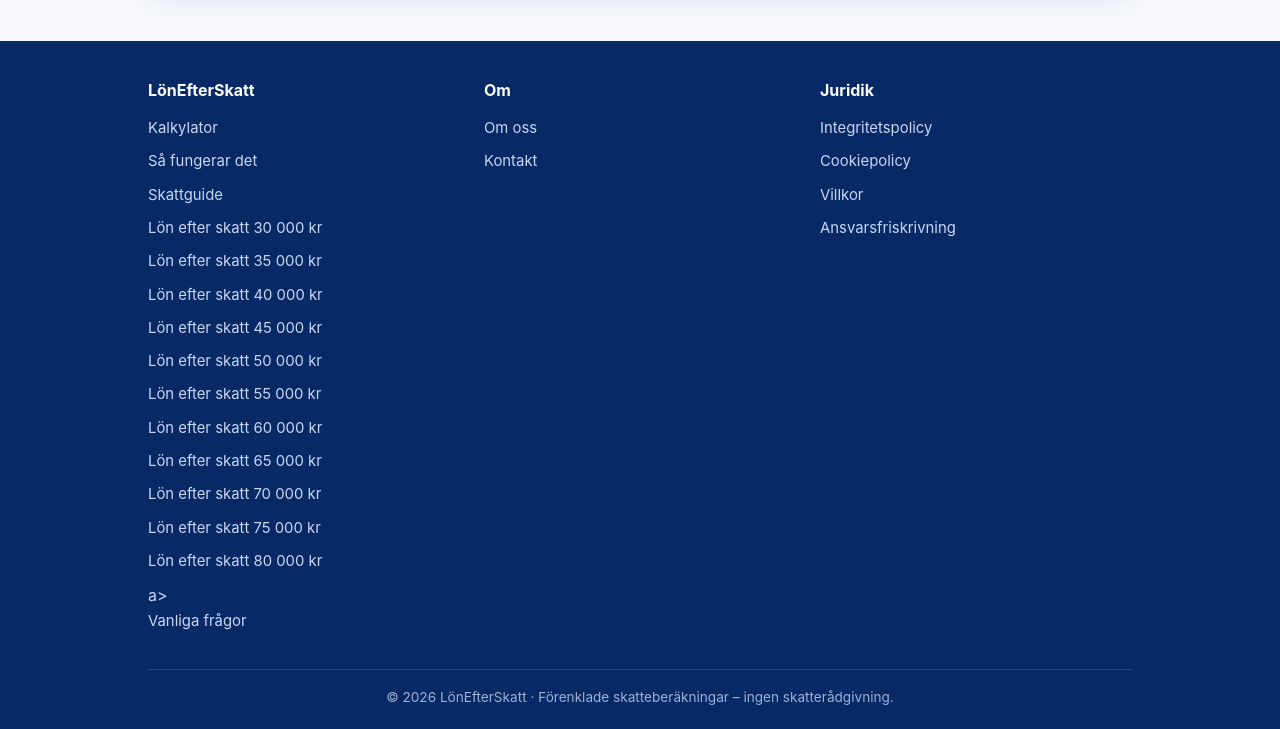
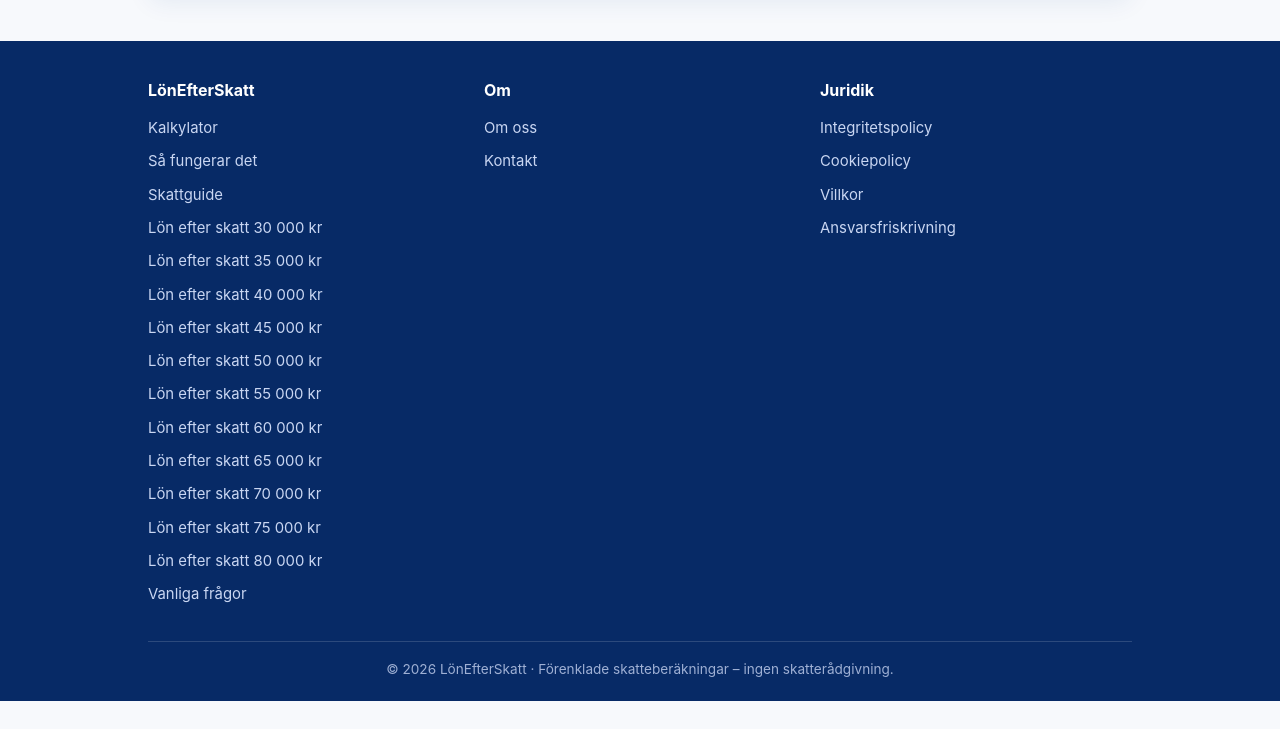
Before and after one commit to mirzacreative/lon-efter-skatt, a plain HTML site: page index.html in a window 1280 px wide. Shown: the part 1650-2379 px from the top of the page. After the commit the page ends 2351 px from the top, so only its background shows below. Drawn offline with Linux system fonts and the light colour scheme.

Commit message:
Fix stray text after lon-efter-skatt-80000 homepage link

```diff
--- a/index.html
+++ b/index.html
@@ -152,7 +152,7 @@ Individuella avdrag (t.ex. reseavdrag, ränteavdrag), kyrkoavgift och begravning
 <footer class="site-footer">
 <div class="wrap">
 <div class="cols">
-<div><h4>LönEfterSkatt</h4><a href="index.html">Kalkylator</a><a href="sa-fungerar-det.html">Så fungerar det</a><a href="skatt-i-sverige-guide.html">Skattguide</a><a href="lon-efter-skatt-30000-kr.html">Lön efter skatt 30 000 kr</a><a href="lon-efter-skatt-35000-kr.html">Lön efter skatt 35 000 kr</a><a href="lon-efter-skatt-40000-kr.html">Lön efter skatt 40 000 kr</a><a href="lon-efter-skatt-45000-kr.html">Lön efter skatt 45 000 kr</a><a href="lon-efter-skatt-50000-kr.html">Lön efter skatt 50 000 kr</a><a href="lon-efter-skatt-55000-kr.html">Lön efter skatt 55 000 kr</a><a href="lon-efter-skatt-60000-kr.html">Lön efter skatt 60 000 kr</a><a href="lon-efter-skatt-65000-kr.html">Lön efter skatt 65 000 kr</a><a href="lon-efter-skatt-70000-kr.html">Lön efter skatt 70 000 kr</a><a href="lon-efter-skatt-75000-kr.html">Lön efter skatt 75 000 kr</a><a href="lon-efter-skatt-80000-kr.html">Lön efter skatt 80 000 kr</a>a><a href="vanliga-fragor.html">Vanliga frågor</a></div>
+<div><h4>LönEfterSkatt</h4><a href="index.html">Kalkylator</a><a href="sa-fungerar-det.html">Så fungerar det</a><a href="skatt-i-sverige-guide.html">Skattguide</a><a href="lon-efter-skatt-30000-kr.html">Lön efter skatt 30 000 kr</a><a href="lon-efter-skatt-35000-kr.html">Lön efter skatt 35 000 kr</a><a href="lon-efter-skatt-40000-kr.html">Lön efter skatt 40 000 kr</a><a href="lon-efter-skatt-45000-kr.html">Lön efter skatt 45 000 kr</a><a href="lon-efter-skatt-50000-kr.html">Lön efter skatt 50 000 kr</a><a href="lon-efter-skatt-55000-kr.html">Lön efter skatt 55 000 kr</a><a href="lon-efter-skatt-60000-kr.html">Lön efter skatt 60 000 kr</a><a href="lon-efter-skatt-65000-kr.html">Lön efter skatt 65 000 kr</a><a href="lon-efter-skatt-70000-kr.html">Lön efter skatt 70 000 kr</a><a href="lon-efter-skatt-75000-kr.html">Lön efter skatt 75 000 kr</a><a href="lon-efter-skatt-80000-kr.html">Lön efter skatt 80 000 kr</a><a href="vanliga-fragor.html">Vanliga frågor</a></div>
 <div><h4>Om</h4><a href="om-oss.html">Om oss</a><a href="kontakt.html">Kontakt</a></div>
 <div><h4>Juridik</h4><a href="integritetspolicy.html">Integritetspolicy</a><a href="cookiepolicy.html">Cookiepolicy</a><a href="villkor.html">Villkor</a><a href="ansvarsfriskrivning.html">Ansvarsfriskrivning</a></div>
 </div>
```
